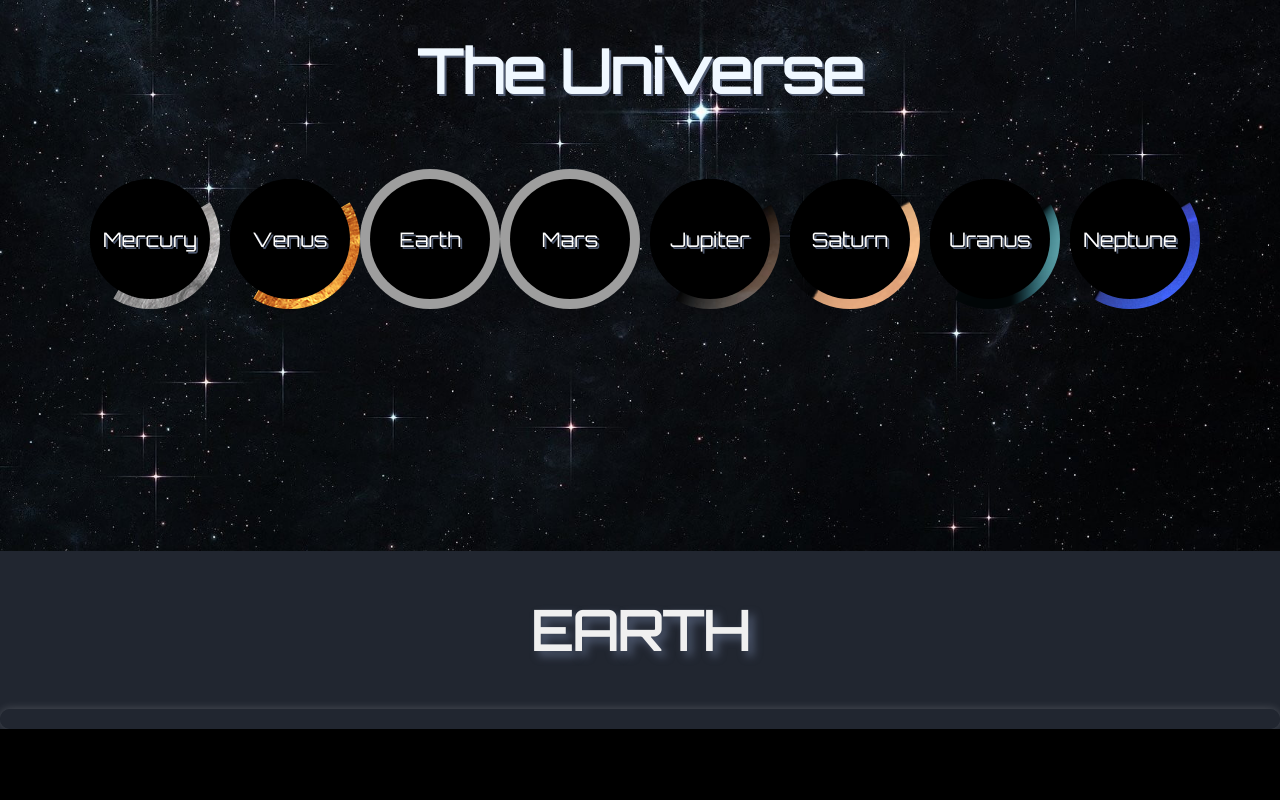
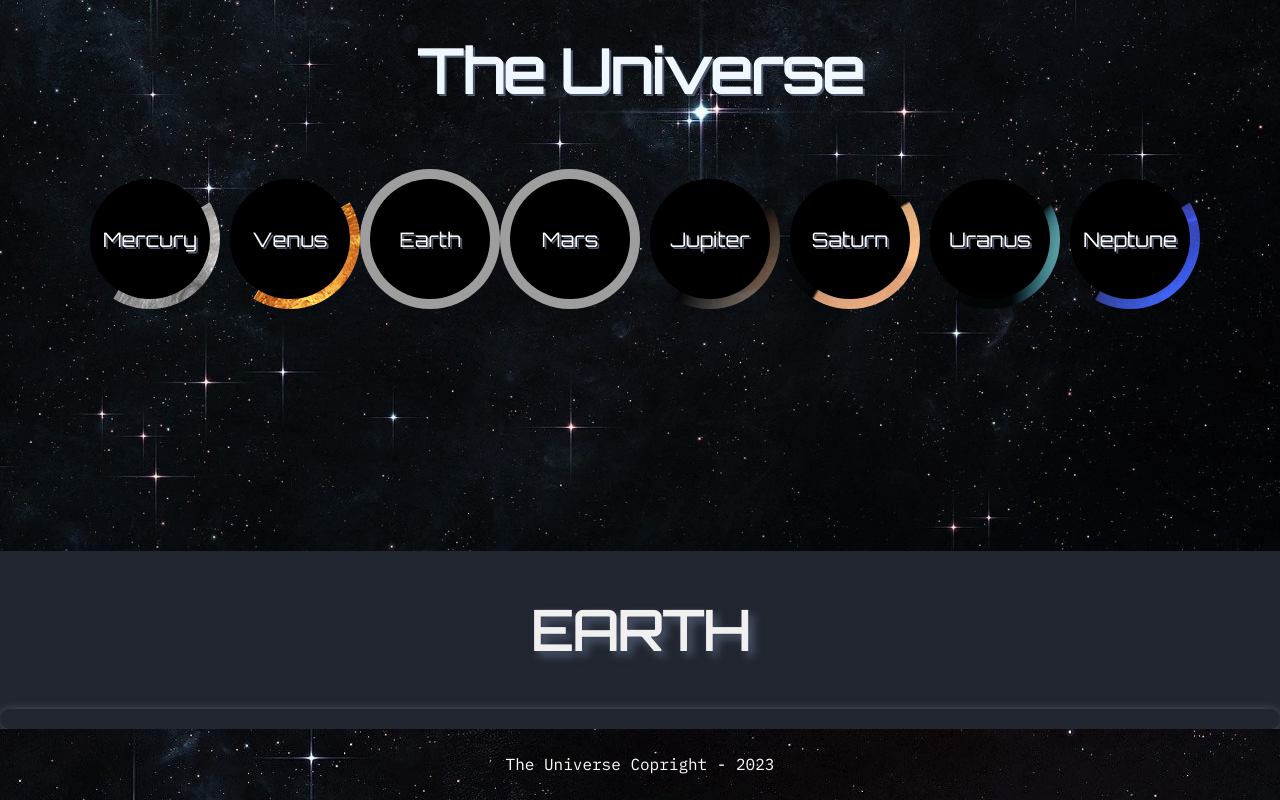
Before and after one commit to reyaanali5/comptest, a React (Create React App) app: page /Earth in a window 1280 px wide. Shown: the part 249-1049 px from the top of the page. Before the commit the page ends 978 px from the top, so only its background shows below. Built offline with nearby package versions, Linux system fonts and the light colour scheme; no server answers; grey boxes are pictures that could not be loaded.

Commit message:
added footer on all pages

```diff
--- a/src/App.css
+++ b/src/App.css
@@ -119,6 +119,12 @@ h2 {
   color: #fffbd6; /* Change current pages colour */
 }
 
+footer {
+  padding-top: 2%;
+  background-image: url(images/wallpaperflare.com_wallpaper.jpg);
+  padding-bottom: 2%;
+}
+
 /* Reset list styles for the navigation */
 nav ul {
   list-style-type: none;
@@ -128,7 +134,7 @@ nav ul {
 .explanation {
   padding-left: 5%;
   padding-right: 5%;
-  padding-bottom: 10%;
+  padding-bottom: 5%;
 }
 
 @media screen and (max-width: 500px) {
--- a/src/App.js
+++ b/src/App.js
@@ -79,7 +79,6 @@ function App() {
           <Route path="/Uranus" element={<Uranus />} />
           <Route path="/Neptune" element={<Neptune />} />
         </Routes>
-
       </div>
     </Router>
   );
--- a/src/Components/APODImage.js
+++ b/src/Components/APODImage.js
@@ -30,7 +30,11 @@ function APODImage() {
                     <p className="explanation">{imageData.explanation}</p>
                 </>
             ) : <p>Loading...</p>}
+            <footer>
+                <div className="footer-content">The Universe Copright - 2023  </div>
+            </footer>
         </div>
+
     );
 }
 
--- a/src/Components/Earth.js
+++ b/src/Components/Earth.js
@@ -44,6 +44,9 @@ function Earth() {
           </div>
         )}
       </div>
+      <footer>
+        <div className="footer-content">The Universe Copright - 2023  </div>
+      </footer>
     </div>
   );
 }
--- a/src/Components/Jupiter.js
+++ b/src/Components/Jupiter.js
@@ -41,6 +41,9 @@ function Jupiter() {
           </div>
         )}
       </div>
+      <footer>
+        <div className="footer-content">The Universe Copright - 2023  </div>
+      </footer>
     </div>
   );
 }
--- a/src/Components/Mars.js
+++ b/src/Components/Mars.js
@@ -41,6 +41,9 @@ function Mars() {
           </div>
         )}
       </div>
+      <footer>
+        <div className="footer-content">The Universe Copright - 2023  </div>
+      </footer>
     </div>
   );
 }
--- a/src/Components/Mercury.js
+++ b/src/Components/Mercury.js
@@ -41,6 +41,9 @@ function Mercury() {
           </div>
         )}
       </div>
+      <footer>
+        <div className="footer-content">The Universe Copright - 2023  </div>
+      </footer>
     </div>
   );
 }
--- a/src/Components/Neptune.js
+++ b/src/Components/Neptune.js
@@ -41,6 +41,9 @@ function Neptune() {
           </div>
         )}
       </div>
+      <footer>
+        <div className="footer-content">The Universe Copright - 2023  </div>
+      </footer>
     </div>
   );
 }
--- a/src/Components/Saturn.js
+++ b/src/Components/Saturn.js
@@ -41,6 +41,9 @@ function Saturn() {
           </div>
         )}
       </div>
+      <footer>
+        <div className="footer-content">The Universe Copright - 2023  </div>
+      </footer>
     </div>
   );
 }
--- a/src/Components/Uranus.js
+++ b/src/Components/Uranus.js
@@ -41,6 +41,9 @@ function Saturn() {
           </div>
         )}
       </div>
+      <footer>
+        <div className="footer-content">The Universe Copright - 2023  </div>
+      </footer>
     </div>
   );
 }
--- a/src/Components/Venus.js
+++ b/src/Components/Venus.js
@@ -42,6 +42,9 @@ function Venus() {
           </div>
         )}
       </div>
+      <footer>
+        <div className="footer-content">The Universe Copright - 2023  </div>
+      </footer>
     </div>
   );
 }
```
Also changed, not shown: src/images/saturn.png. Lines whose indentation alone changed are shown as unchanged.
